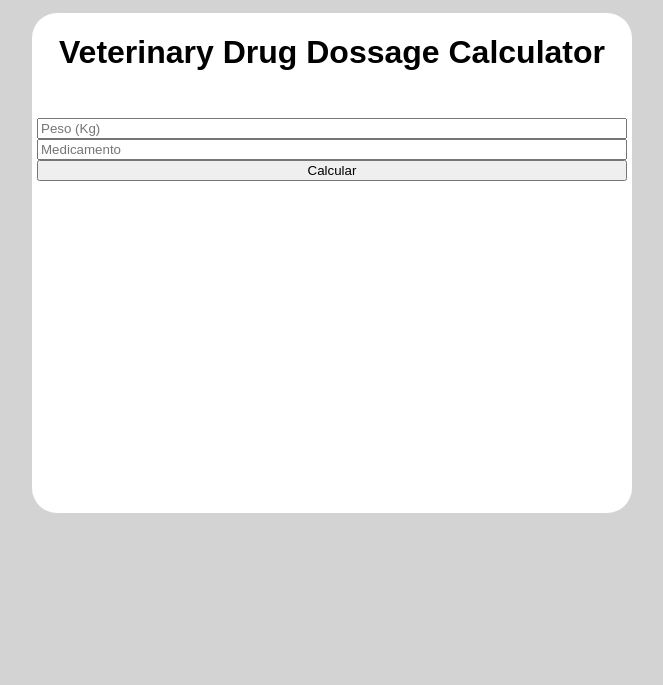
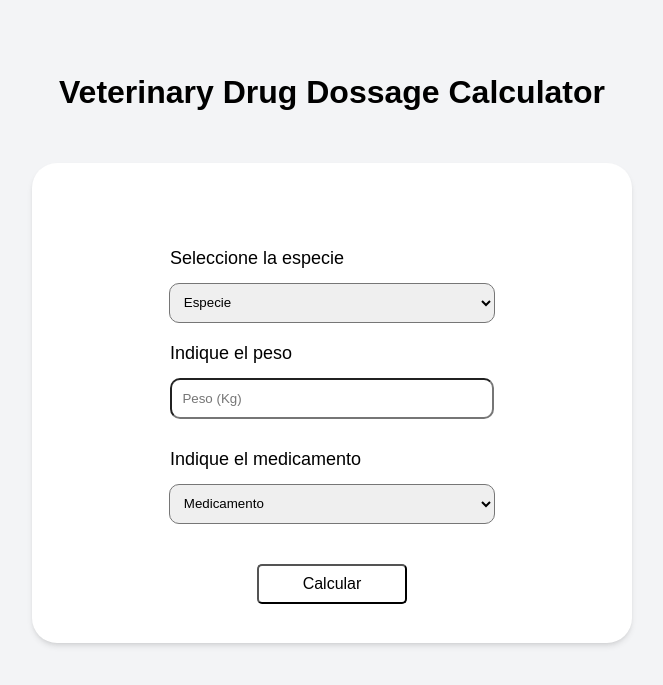
Before and after one commit to peladovelazquez/vet_drug_calculator, a Django app: page /calculator/ in a window 1280 px wide. Shown: the top 685 px of the page, without its empty margins (308-971 px from the left). Run offline with Django 4.2, Linux system fonts and the light colour scheme; data comes from the database, SQL or seed files in the repository; both versions use the stored data as it was after the commit.

Commit message:
database update and css file

```diff
--- a/vdc_project/calculator/static/calculator/css/estilos.css
+++ b/vdc_project/calculator/static/calculator/css/estilos.css
@@ -1,22 +1,34 @@
 body {
-    background-color: lightgray;
+    background-color: rgb(243 244 246);
     align-items: center;
     justify-content: center;
     display: flex;
+    padding-top: 40px;
 }
 
 .container{
     margin: 5px;
     display: flex;
+    flex-direction: column;
+    align-items: center;
 }
 
 .app-container{
+    margin-top: 30px;
+    padding-top: 60px;
+    padding-bottom: 20px;
     width: 600px;
-    min-height: 500px;
+    min-height: 400px;
     background-color: white;
     border-radius: 25px;
     display: flex;
     flex-direction: column;
+    align-items: center;
+    box-shadow: 3px 3px lightgray;
+    --tw-shadow: 0 4px 6px -1px rgb(0 0 0 / 0.1), 0 2px 4px -2px rgb(0 0 0 / 0.1); /* sacado de inspeccion de google  */
+    --tw-shadow-colored: 0 4px 6px -1px var(--tw-shadow-color), 0 2px 4px -2px var(--tw-shadow-color);
+    box-shadow: var(--tw-ring-offset-shadow, 0 0 #0000), var(--tw-ring-shadow, 0 0 #0000), var(--tw-shadow);
+
 }
 
 .title-container {
@@ -30,4 +42,50 @@ body {
 .form {
     display: flex;
     flex-direction: column;
+    align-items: center;
+    width: 80%;
 }
+
+label{
+    margin: 4px;
+    margin-top: 20px;
+    font-family: sans-serif;
+    font-size: large;
+    align-self: self-start;
+    margin-left: 30px;
+}
+
+input{
+    margin: 10px 4px;
+    width: 80%;
+    height: 35px;
+    border-radius: 10px;
+    padding-left: 10px;
+}
+input:hover{
+    box-shadow: 2px 2px 6px lightgray;
+
+}
+
+.dropdown {
+    width: 85%;
+    height: 40px;
+    border-radius: 10px;
+    padding-left: 10px;
+    margin-top: 10px;
+}
+.dropdown:hover{
+    box-shadow: 2px 2px 6px lightgray;
+}
+
+button {
+    margin-top: 40px;
+    height: 40px;
+    width: 150px;
+    border-radius: 5px;
+    background-color: white;
+    font-size: medium;
+}
+button:hover{
+    box-shadow: 2px 2px 6px lightgray;
+}
--- a/vdc_project/calculator/templates/calculator/layout.html
+++ b/vdc_project/calculator/templates/calculator/layout.html
@@ -10,17 +10,33 @@
 </head>
 <body>
     <div class="container">
+        <div>
+            <h1 style="font-family: sans-serif;">Veterinary Drug Dossage Calculator</h1>
+        </div>
+
         <div class="app-container">
-            <div class="title-container">
-                <h1>
-                    Veterinary Drug Dossage Calculator
-                </h1>
-            </div>
             <div class="form container">
                 <form class="form"  method="post">
                     {% csrf_token %}
+                    <label for="especie">Seleccione la especie</label>
+                    <select id="especie" class="dropdown" name="especie">
+                        <option>Especie</option>
+                        {% for especie in especies %}
+                            <option value="{{especie.nombre}}">{{especie.nombre}}</option>
+                        {% endfor %}
+                    </select>
+
+                    <label for='peso'>Indique el peso</label>
                     <input type="text" name="peso" placeholder="Peso (Kg)">
-                    <input type="text" name="medicamento" placeholder="Medicamento">
+
+                    <label for="medicamento">Indique el medicamento</label>
+                    <select id="medicamento" class="dropdown" name="medicamento" >
+                        <option>Medicamento</option>
+                        {% for medicamento in medicamentos %}
+                            <option id="{{medicamento.nombre}}"  value="{{medicamento.nombre}}">{{medicamento.nombre}}, {{medicamento.concentracion}}{{medicamento.unidad_concentracion}}</option>
+                        {% endfor%}
+                    </select>
+
                     <button type="submit"> Calcular </button>
                 </form>
             </div>
--- a/vdc_project/calculator/views.py
+++ b/vdc_project/calculator/views.py
@@ -6,5 +6,6 @@ from .models import *
 
 def layout(request):
     return render(request, "calculator/layout.html", {
-        "medicamento" : Medicamento.objects.first()
+        "medicamentos" : Medicamento.objects.all(),
+        "especies" : Especie.objects.all()
     })
```
Also changed, not shown: vdc_project/db.sqlite3.
